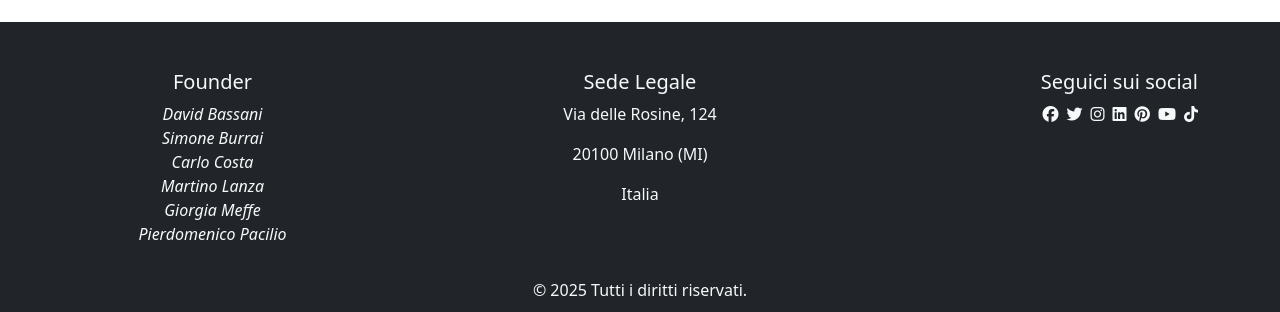
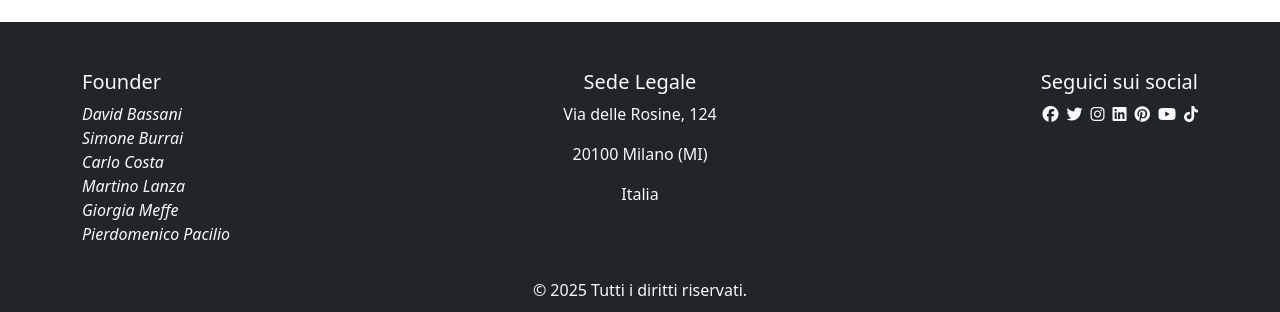
Before and after one commit to simoneburrai/boo-road-webapp, a React (Vite) app: page / in a window 1280 px wide. Shown: the part 2266-2578 px from the top of the page. Built offline with nearby package versions, Linux system fonts and the light colour scheme; a web font is replaced by a local one.

Commit message:
feat: footer responsive version2

```diff
--- a/src/components/Footer.jsx
+++ b/src/components/Footer.jsx
@@ -2,7 +2,7 @@
     return <footer className="bg-dark text-light p-5 mt-5">
         <div className="container">
             <div className="row">
-                <div className="col-md-3 col-12 text-center">
+                <div className="col-md-3 col-12 text-center text-md-start">
                     <h5>Founder</h5>
                     <ul className="list-unstyled fst-italic ">
                         <li>David Bassani</li>
```
